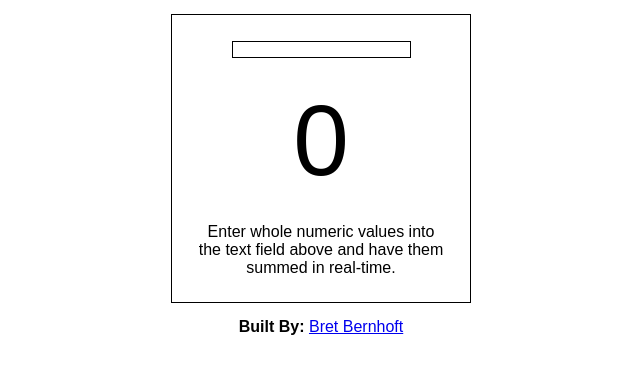
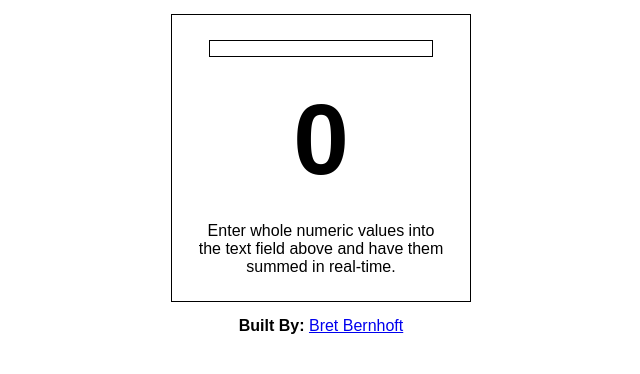
Before and after one commit to devbret/sum-total-widget, a plain HTML site: page index.html in a window 1280 px wide. Shown: the part 98-472 px from the top of the page, without its empty margins (319-959 px from the left). Drawn offline with Linux system fonts and the light colour scheme.

Commit message:
Changed width of input field

```diff
--- a/main.css
+++ b/main.css
@@ -27,7 +27,14 @@ footer {
     align-items: center;
     justify-content: space-around;
 }
+#inputInterface {
+    width: 100%;
+    display: flex;
+    align-items: center;
+    justify-content: center;
+}
 #userInput {
+    width: 90%;
     margin: 0px 0px 25px 0px;
     border: 1px solid black;
 }
@@ -36,6 +43,7 @@ footer {
     max-width: 300px;
     word-break: break-all;
     text-align: center;
+    font-weight: bolder;
 }
 #instructions {
     margin-top: 25px;;
```
